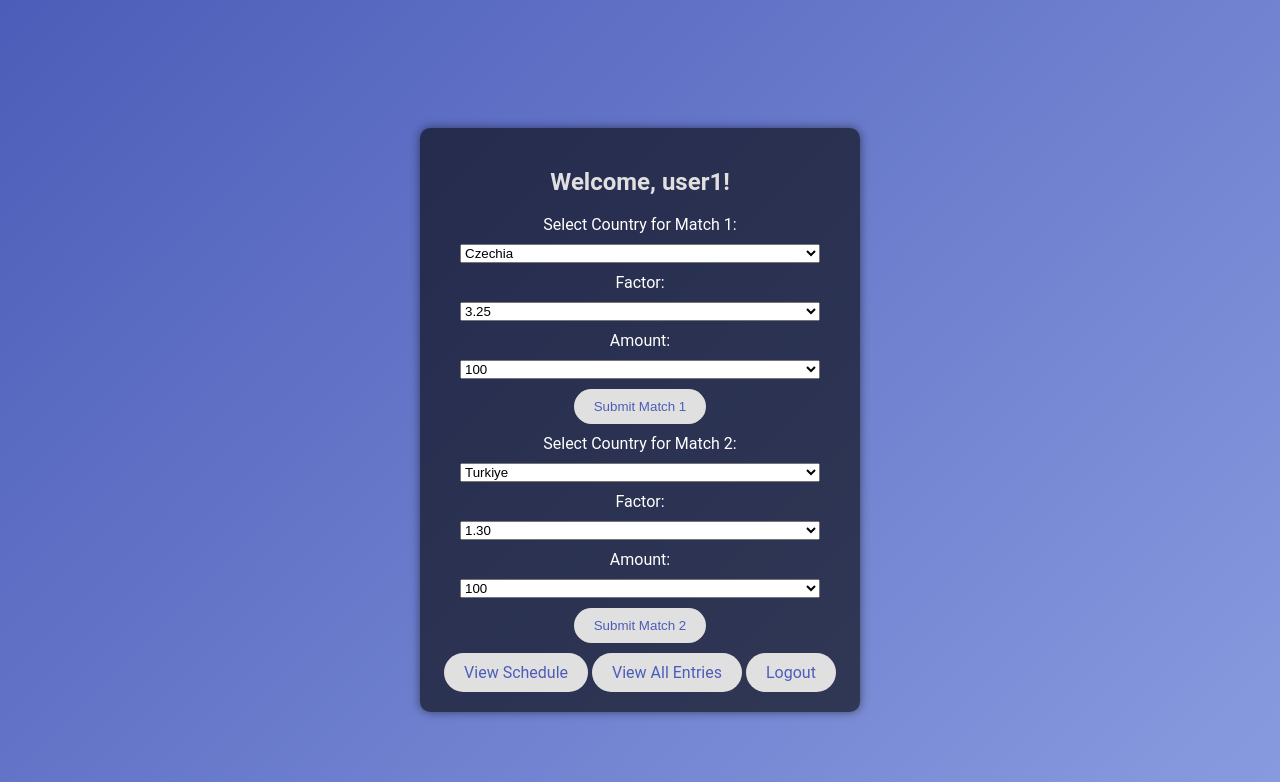
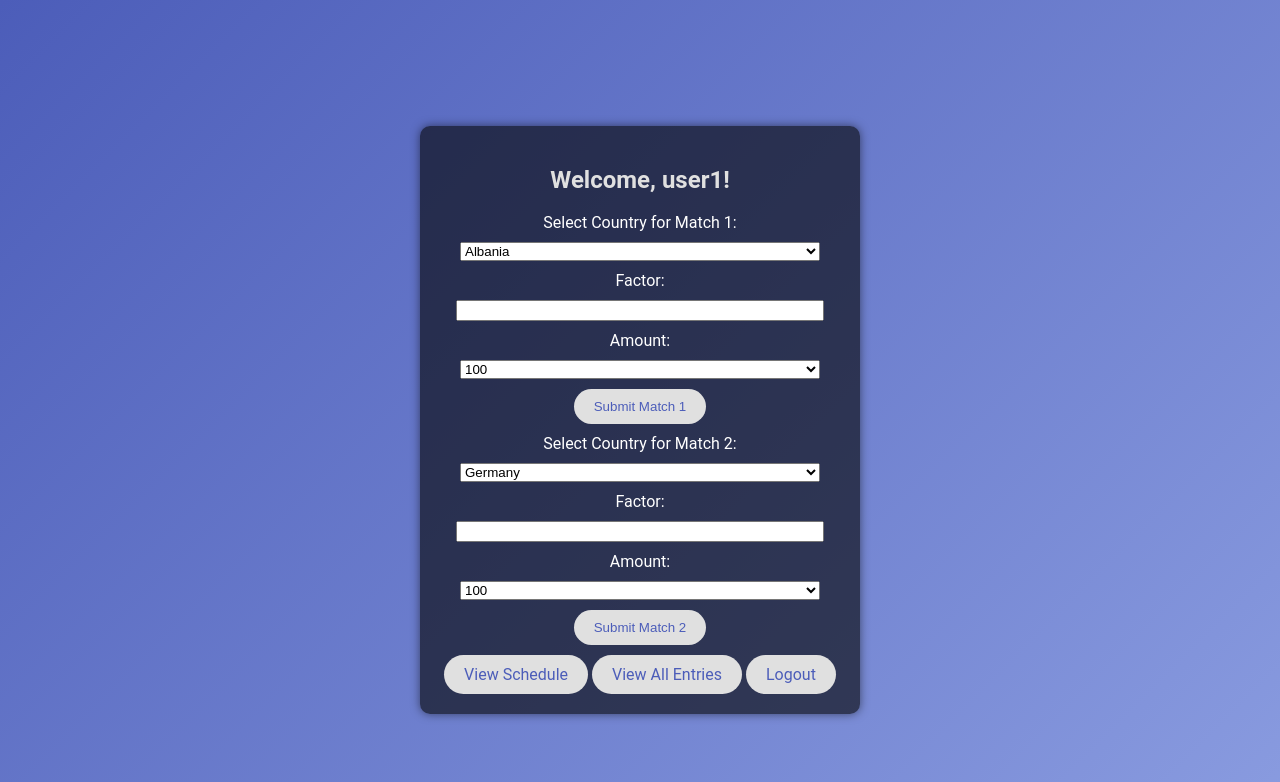
Before and after one commit to deb-i-dev/EuroCup, a Flask app: page /index in a window 1280 px wide. Shown: the top 782 px of the page. Run offline with Flask 3, Linux system fonts and the light colour scheme; a user stored in the database is signed in.

Commit message:
EuroApp v16.1 javascript updated for one place country & factor

```diff
--- a/app.py
+++ b/app.py
@@ -38,7 +38,7 @@ predefined_users = {
     "Suprabhat": User(id=13, username="Suprabhat", password=generate_password_hash("Suprabhatwd13")),
     "Supratim": User(id=14, username="Supratim", password=generate_password_hash("Supratimpd14")),
     "SRD": User(id=15, username="SRD", password=generate_password_hash("Epwd123")),
-    "Test11": User(id=16, username="Test11", password=generate_password_hash("password15")),
+    "Test12": User(id=16, username="Test12", password=generate_password_hash("p@ssword16")),
 }
 
 # Convert predefined_users to users dictionary
@@ -80,14 +80,14 @@ def logout():
 @login_required
 def index():
     match1 = {
-        "Czechia": 3.25,
-        "Portugal": 1.20,
-        "Draw": 2.95,
+        "Albania": 3.25,
+        "Croatia": 1.25,
+        "Draw": 2.85,
     }
     match2 = {
-        "Turkiye": 1.30,
-        "Georgia": 2.90,
-        "Draw": 2.75,
+        "Germany": 1.15,
+        "Hungary": 3.90,
+        "Draw": 3.05,
     }
     return render_template('index.html', name=current_user.username, match1=match1, match2=match2)
 
--- a/submissions.csv
+++ /dev/null
@@ -1,2 +0,0 @@
-#,Team1,vs,Team2,Match
-Test11,Draw,100,3.5,350.0
--- a/templates/index.html
+++ b/templates/index.html
@@ -15,16 +15,12 @@
         <form action="{{ url_for('submit') }}" method="post">
             <label for="match1_country">Select Country for Match 1:</label>
             <select name="match1_country" id="match1_country">
-                <option value="Czechia">Czechia</option>
-                <option value="Portugal">Portugal</option>
-                <option value="Draw">Draw</option>
+                {% for country, factor in match1.items() %}
+                <option value="{{ country }}" data-factor="{{ factor }}">{{ country }}</option>
+                {% endfor %}
             </select>
             <label for="match1_factor">Factor:</label>
-            <select name="match1_factor" id="match1_factor">
-                <option value="3.25">3.25</option>
-                <option value="1.20">1.20</option>
-                <option value="2.95">2.95</option>
-            </select>
+            <input type="text" name="match1_factor" id="match1_factor" readonly>
             <label for="match1_amount">Amount:</label>
             <select name="match1_amount" id="match1_amount">
                 <option value="100">100</option>
@@ -36,16 +32,12 @@
         <form action="{{ url_for('submit') }}" method="post">
             <label for="match2_country">Select Country for Match 2:</label>
             <select name="match2_country" id="match2_country">
-                <option value="Turkiye">Turkiye</option>
-                <option value="Georgia">Georgia</option>
-                <option value="Draw">Draw</option>
+                {% for country, factor in match2.items() %}
+                <option value="{{ country }}" data-factor="{{ factor }}">{{ country }}</option>
+                {% endfor %}
             </select>
             <label for="match2_factor">Factor:</label>
-            <select name="match2_factor" id="match2_factor">
-                <option value="1.30">1.30</option>
-                <option value="2.90">2.90</option>
-                <option value="2.75">2.75</option>
-            </select>
+            <input type="text" name="match2_factor" id="match2_factor" readonly>
             <label for="match2_amount">Amount:</label>
             <select name="match2_amount" id="match2_amount">
                 <option value="100">100</option>
@@ -61,27 +53,15 @@
         // Populate factor for match 1 based on selected country
         document.getElementById('match1_country').addEventListener('change', function () {
             var country = this.value;
-            var factorSelect = document.getElementById('match1_factor');
-            if (country === 'Czechia') {
-                factorSelect.value = '3.25';
-            } else if (country === 'Portugal') {
-                factorSelect.value = '1.20';
-            } else if (country === 'Draw') {
-                factorSelect.value = '2.95';
-            }
+            var factor = this.options[this.selectedIndex].getAttribute('data-factor');
+            document.getElementById('match1_factor').value = factor;
         });
 
         // Populate factor for match 2 based on selected country
         document.getElementById('match2_country').addEventListener('change', function () {
             var country = this.value;
-            var factorSelect = document.getElementById('match2_factor');
-            if (country === 'Turkiye') {
-                factorSelect.value = '1.30';
-            } else if (country === 'Georgia') {
-                factorSelect.value = '2.90';
-            } else if (country === 'Draw') {
-                factorSelect.value = '2.75';
-            }
+            var factor = this.options[this.selectedIndex].getAttribute('data-factor');
+            document.getElementById('match2_factor').value = factor;
         });
     </script>
 </body>
```
